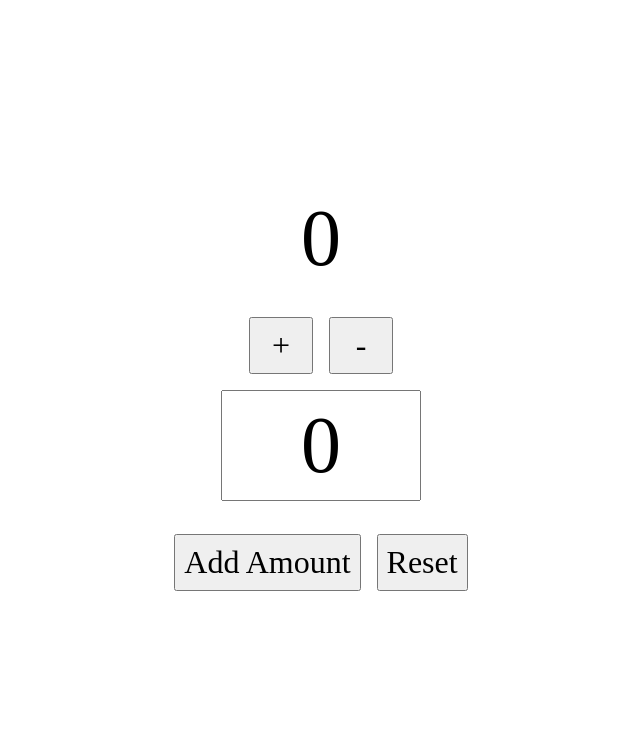
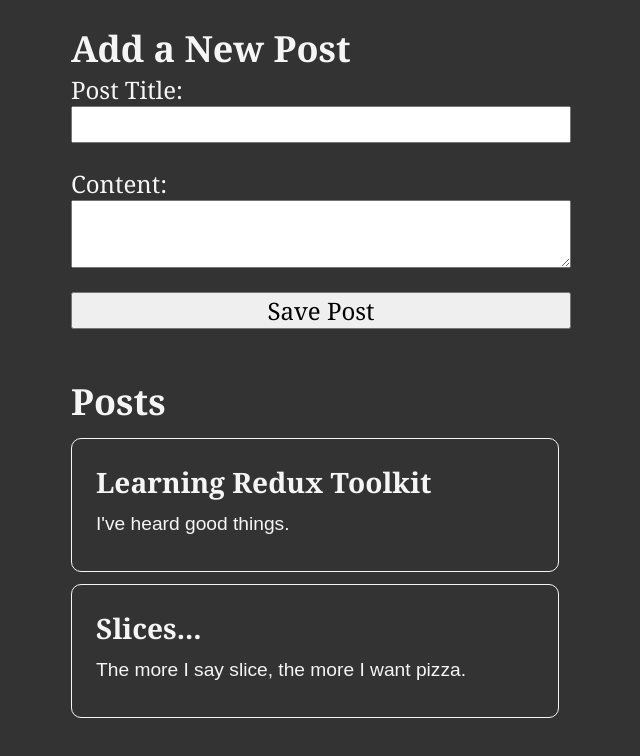
Before and after one commit to codepraycode/react_redux_lesson, a React (Create React App) app: page /post in a window 1280 px wide. Shown: the top 756 px of the page, without its empty margins (319-959 px from the left). Built offline with nearby package versions, Linux system fonts and the light colour scheme.

Commit message:
advanced a little bit

```diff
--- a/src/App.js
+++ b/src/App.js
@@ -1,10 +1,12 @@
-import Counter from './features/counter/Counter';
-
+// import Counter from './features/counter/Counter';
+import PostsList from './features/posts/PostLists';
+import AddPostForm from './features/posts/AddPostForm';
 
 function App() {
   return (
     <main className="App">
-      <Counter/>
+      <AddPostForm />
+      <PostsList />
     </main>
   );
 }
--- a/src/app/store.js
+++ b/src/app/store.js
@@ -1,8 +1,10 @@
 import {configureStore} from '@reduxjs/toolkit';
 import counterReducer from '../features/counter/counterSlice';
+import postReducer  from '../features/posts/postsSlice';
 
 export const  store = configureStore({
     reducer:{
         counter: counterReducer,
+        posts: postReducer,
     }
 })
--- /dev/null
+++ b/src/features/posts/AddPostForm.jsx
@@ -0,0 +1,67 @@
+import React,{ useState } from "react";
+import { useDispatch } from "react-redux";
+import { nanoid } from "@reduxjs/toolkit";
+
+import { postAdded } from "./postsSlice";
+
+const AddPostForm = () => {
+
+    const dispatch = useDispatch();
+
+    const [title, setTitle] = useState('');
+    const [content, setContent] = useState('')
+
+    const onTitleChanged = e => setTitle(e.target.value)
+    const onContentChanged = e => setContent(e.target.value)
+
+    const onSavePostClicked = () => {
+        if (title && content) {
+            dispatch(
+                postAdded({
+                    id:nanoid(),
+                    title,
+                    content,
+                })
+            )
+            setTitle('')
+            setContent('')
+        }
+    }
+
+
+    return (
+        <section>
+            <h2>Add a New Post</h2>
+
+            <form>
+                <label htmlFor="postTitle">Post Title:</label>
+                <input
+                    type="text"
+                    id="postTitle"
+                    name="postTitle"
+                    value={title}
+                    onChange={onTitleChanged}
+                />
+                {/* <label htmlFor="postAuthor">Author:</label>
+                <select id="postAuthor" value={userId} onChange={onAuthorChanged}>
+                    <option value=""></option>
+                    {usersOptions}
+                </select> */}
+                <label htmlFor="postContent">Content:</label>
+                <textarea
+                    id="postContent"
+                    name="postContent"
+                    value={content}
+                    onChange={onContentChanged}
+                />
+                <button
+                    type="button"
+                    onClick={onSavePostClicked}
+                    // disabled={!canSave}
+                >Save Post</button>
+            </form>
+        </section>
+    )
+}
+
+export default AddPostForm
--- /dev/null
+++ b/src/features/posts/PostLists.jsx
@@ -0,0 +1,24 @@
+import {useSelector} from 'react-redux';
+import { selectAllPosts } from './postsSlice';
+
+
+const PostsList = ()=>{
+    const posts = useSelector(selectAllPosts);
+
+    const renderedPosts = posts.map(post=>{
+        return <article key={post.id}>
+            <h3>{post.title}</h3>
+            <p>{post.content.substring(0,100)}</p>
+        </article>
+    });
+
+    return (
+        <section>
+            <h2>Posts</h2>
+            {renderedPosts}
+        </section>
+    )
+}
+
+
+export default PostsList;
--- /dev/null
+++ b/src/features/posts/postsSlice.js
@@ -0,0 +1,29 @@
+import {createSlice}  from '@reduxjs/toolkit';
+
+const initialState = [
+    {
+        id: '1',
+        title: 'Learning Redux Toolkit',
+        content: "I've heard good things.",
+    },
+    {
+        id: '2',
+        title: 'Slices...',
+        content: "The more I say slice, the more I want pizza.",
+    }
+]
+
+const postsSlice = createSlice({
+    name: 'posts',
+    initialState,
+    reducers:{
+        postAdded(state,action){
+            state.push(action.payload)
+        }
+    },
+});
+
+// Selectors
+export const selectAllPosts = (state)=> state.posts;
+export const {postAdded} = postsSlice.actions;
+export default postsSlice.reducer;
--- a/src/index.css
+++ b/src/index.css
@@ -4,37 +4,66 @@
   box-sizing: border-box;
 }
 
+html {
+  font-family: Cambria, Cochin, Georgia, Times, "Times New Roman", serif;
+  background: #333;
+  color: whitesmoke;
+}
+
 body {
   min-height: 100vh;
-  font-size: 5rem;
-  display: grid;
-  place-content: center;
+  font-size: 1.5rem;
+  padding: 0 10% 10%;
 }
 
 input,
-button {
+textarea,
+button,
+select {
   font: inherit;
-  padding: 0.5rem;
+  margin-bottom: 1em;
+}
+
+main {
+  max-width: 500px;
+  margin: auto;
 }
 
 section {
+  margin-top: 1em;
+}
+
+article {
+  margin: 0.5em 0.5em 0.5em 0;
+  border: 1px solid whitesmoke;
+  border-radius: 10px;
+  padding: 1em;
+}
+
+h1 {
+  font-size: 3.5rem;
+}
+
+p {
+  font-family: Arial, Helvetica, sans-serif;
+  line-height: 1.4;
+  font-size: 1.2rem;
+  margin: 0.5em 0;
+}
+
+form {
   display: flex;
   flex-direction: column;
-  justify-content: center;
-  align-items: center;
 }
 
-input {
-  text-align: center;
-  max-width: 2.5em;
+.postCredit {
+  font-size: 1rem;
 }
 
-button {
-  font-size: 2rem;
-  margin: 0.5em 0 0.5em 0.5em;
-  min-width: 2em;
+.reactionButton {
+  margin: 0 0.25em 0 0;
+  background: transparent;
+  border: none;
+  color: whitesmoke;
+  font-size: 1rem;
 }
-
-button:first-child {
-  margin-left: 0;
-}
```
